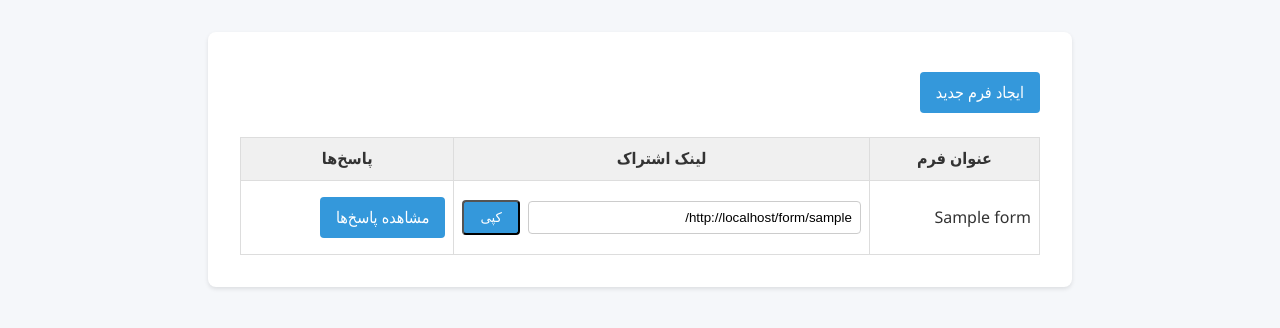
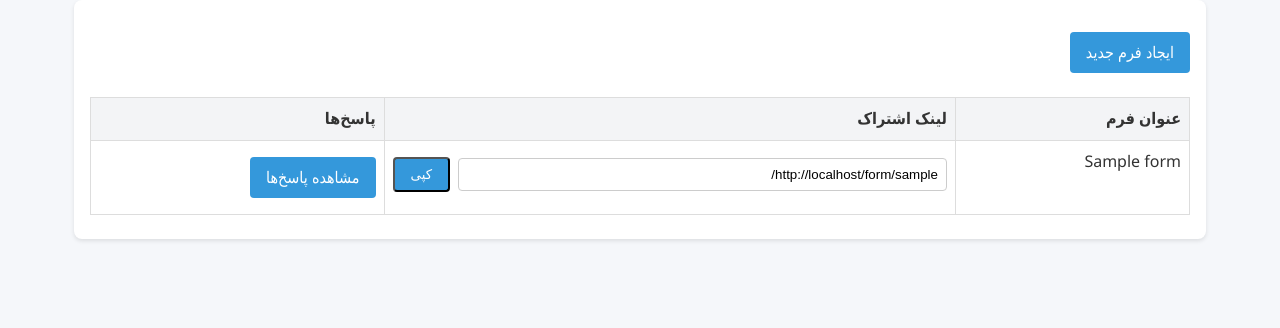
Before and after one commit to zehish/Form-maker, a Django app: page /admin/ in a window 1280 px wide. Shown: the part 215-543 px from the top of the page. Run offline with Django 4.2, Linux system fonts and the light colour scheme; a user stored in the database is signed in; tables that the repository leaves empty hold one stand-in row (values such as "Sample post").

Commit message:
Update base_admin.html

```diff
--- a/formsapp/templates/admin/base_admin.html
+++ b/formsapp/templates/admin/base_admin.html
@@ -1,9 +1,13 @@
+{% load static %}
 <!DOCTYPE html>
 <html lang="fa" dir="rtl">
 <head>
     <meta charset="utf-8" />
     <title>{% block title %}مدیریت فرم‌ها{% endblock %}</title>
-    <link rel="stylesheet" href="/static/css/styles.css">
+
+    <!-- Use Django static -->
+    <link rel="stylesheet" href="{% static 'css/styles.css' %}">
+
     <style>
         nav {
             display: flex;
@@ -20,6 +24,19 @@
         nav a:hover {
             text-decoration: underline;
         }
+
+        header {
+            padding: 16px;
+        }
+
+        /* Centered content area */
+        main {
+            max-width: 1100px;
+            margin: 0 auto;
+            padding: 24px 16px;
+        }
+
+        /* Messages */
         .message {
             padding: 0.5rem 1rem;
             border-radius: 4px;
@@ -28,6 +45,53 @@
         .message.error { background: #f8d7da; color: #721c24; }
         .message.success { background: #d4edda; color: #155724; }
         .message.warning { background: #fff3cd; color: #856404; }
+
+        /* Card container */
+        .card {
+            background: #fff;
+            border-radius: 12px;
+            box-shadow: 0 10px 25px rgba(0,0,0,0.08);
+            padding: 16px;
+            overflow: hidden; /* IMPORTANT so nothing spills out */
+        }
+
+        /* Actions row */
+        .actions {
+            display: flex;
+            gap: 10px;
+            flex-wrap: wrap;
+            margin-bottom: 16px;
+        }
+
+        /* Table wrapper makes wide tables scroll (no overflow outside) */
+        .table-wrap {
+            width: 100%;
+            overflow-x: auto;
+            -webkit-overflow-scrolling: touch;
+        }
+
+        table {
+            width: 100%;
+            min-width: 900px; /* prevents crushing columns too much */
+            border-collapse: collapse;
+            background: #fff;
+        }
+
+        th, td {
+            border: 1px solid #e5e7eb;
+            padding: 10px 12px;
+            vertical-align: top;
+            text-align: right;
+            white-space: normal;
+            word-break: break-word; /* long text wraps */
+        }
+
+        thead th {
+            background: #f3f4f6;
+            position: sticky;
+            top: 0;
+            z-index: 1;
+        }
     </style>
 </head>
 <body>
@@ -40,13 +104,16 @@
             <a href="{% url 'formsapp:logout' %}">خروج</a>
         </div>
     </nav>
+
     <header>
         <h1>{% block header %}{% endblock %}</h1>
     </header>
+
     <main>
         {% for message in messages %}
             <p class="message {{ message.tags }}">{{ message }}</p>
         {% endfor %}
+
         {% block content %}{% endblock %}
     </main>
 </body>
```
